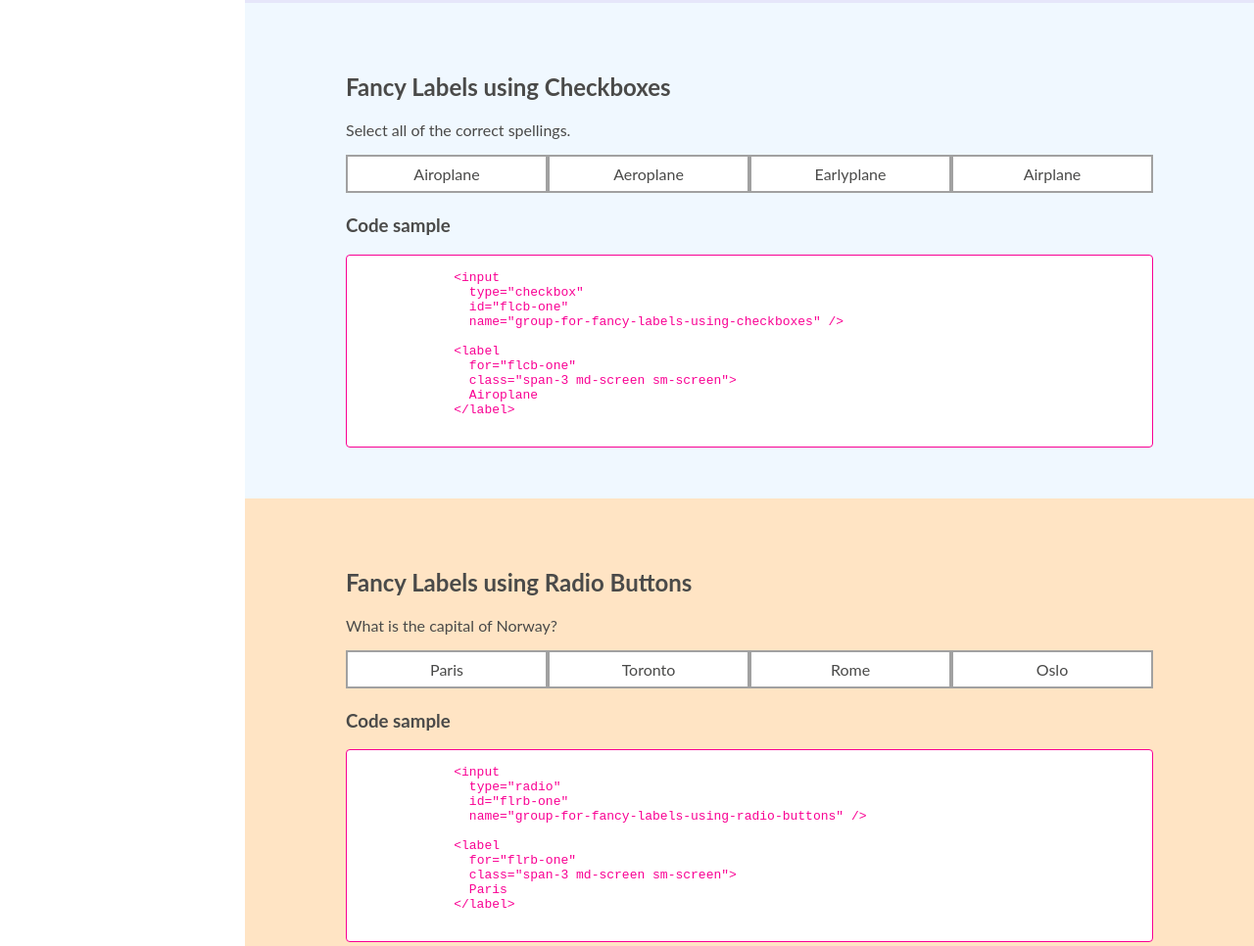
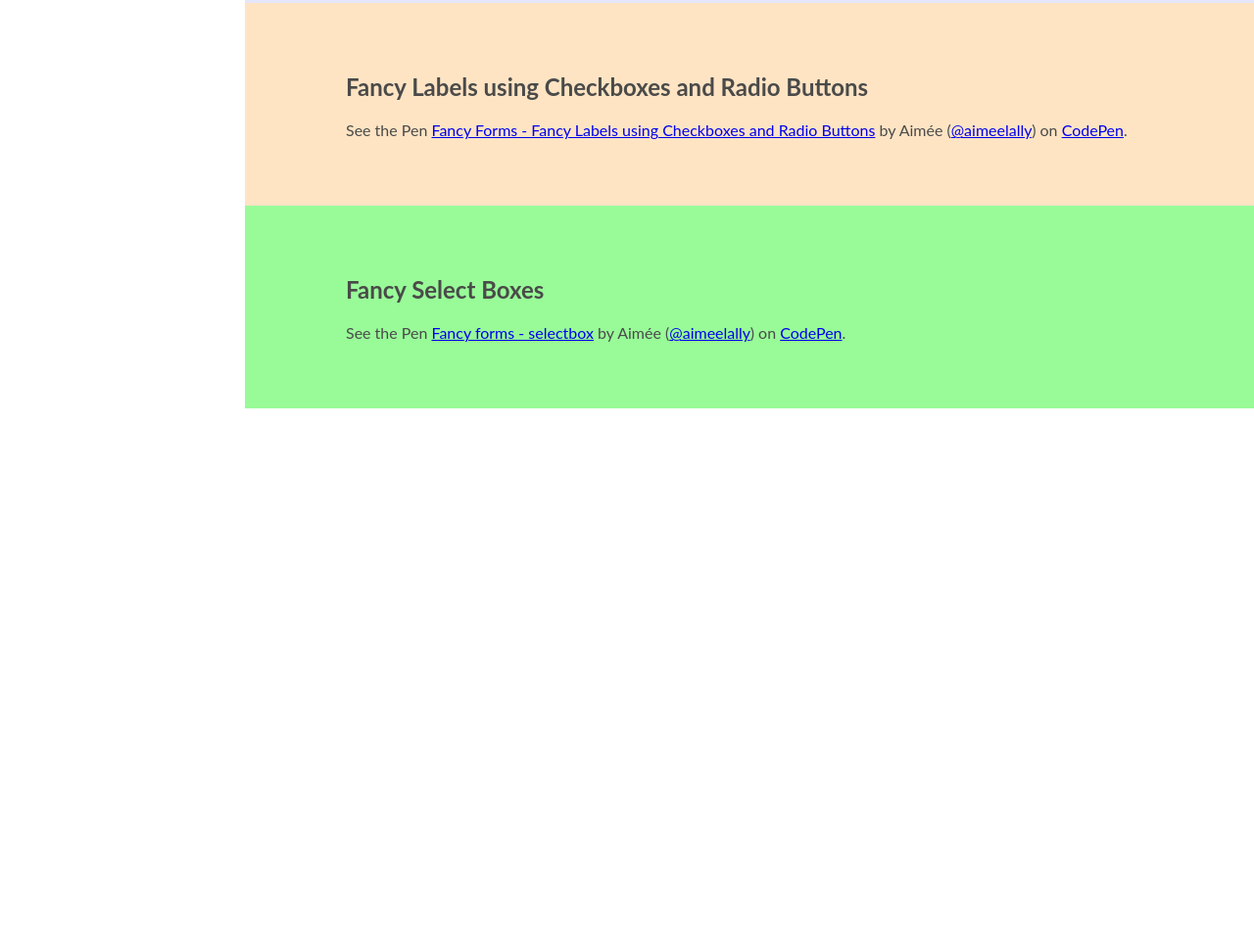
Before and after one commit to aimeelally/fancy-forms, a website: page index.html in a window 1280 px wide. Shown: the part 1031-1997 px from the top of the page at 98% size. After the commit the page ends 1448 px from the top, so only its background shows below. Drawn offline with Linux system fonts and the light colour scheme; a script that the page names is missing.

Commit message:
add fancy labels

```diff
--- a/index.html
+++ b/index.html
@@ -18,6 +18,11 @@
       Fancy Input Boxes
     </a>
     <a
+      href="#fancy-select-boxes"
+      class="btn-3 block margin-bottom">
+      Fancy Selectboxes
+    </a>
+    <a
       href="#fancy-radio-buttons"
       class="btn-3 block margin-bottom">
       Fancy Radio Buttons
@@ -33,24 +38,14 @@
       Fancy Radio Buttons with Images
     </a>
     <a
-      href="#fancy-labels-using-radio-buttons"
-      class="btn-3 block margin-bottom">
-      Fancy Labels using Radio Buttons
-    </a>
-    <a
       href="#fancy-checkboxes-with-images"
       class="btn-3 block margin-bottom">
       Fancy Checkboxes with Images
     </a>
     <a
-      href="#fancy-labels-using-checkboxes"
+      href="#fancy-labels"
       class="btn-3 block margin-bottom">
-      Fancy Labels using Checkboxes
-    </a>
-    <a
-      href="#fancy-select-boxes"
-      class="btn-3 block margin-bottom">
-      Fancy Selectboxes
+      Fancy Labels using Checkboxes and Radio Buttons
     </a>
   </aside>
 
@@ -136,115 +131,16 @@
 
 
 
-      <!-- FANCY LABELS USING CHECKBOXES -->
-
-      <div class="
-                  span-12
-                  page-padding
-                  bg-blue">
-        <h2 id="fancy-labels-using-checkboxes">Fancy Labels using Checkboxes</h2>
-        <p>Select all of the correct spellings.</p>
-        <div class="fancy-labels">
-          <input
-            type="checkbox"
-            id="flcb-one"
-            name="group-for-fancy-labels-using-checkboxes" />
-          <label
-            for="flcb-one"
-            class="span-3 md-screen sm-screen">
-            Airoplane
-          </label>
-          <input
-            type="checkbox"
-            id="flcb-two"
-            name="group-for-fancy-labels-using-checkboxes" />
-          <label
-            for="flcb-two"
-            class="span-3 md-screen sm-screen">
-            Aeroplane
-          </label>
-          <input
-            type="checkbox"
-            id="flcb-three"
-            name="group-for-fancy-labels-using-checkboxes" />
-          <label
-            for="flcb-three"
-            class="span-3 md-screen sm-screen">
-            Earlyplane
-          </label>
-          <input
-            type="checkbox"
-            id="flcb-four"
-            name="group-for-fancy-labels-using-checkboxes" />
-          <label
-            for="flcb-four"
-            class="span-3 md-screen sm-screen">
-            Airplane
-          </label>
-        </div>
-
-        <div class="span-12">
-          <h3>Code sample</h3>
-          <pre>
-            <code>
-              &lt;input
-                type="checkbox"
-                id="flcb-one"
-                name="group-for-fancy-labels-using-checkboxes" />
-
-              &lt;label
-                for="flcb-one"
-                class="span-3 md-screen sm-screen">
-                Airoplane
-              &lt;/label>
-            </code>
-          </pre>
-        </div>
-
-      </div>
-
-
-
-
-      <!-- FANCY LABELS USING RADIO BUTTONS -->
+      <!-- FANCY LABELS USING CHECKBOXES & RADIO BUTTONS -->
 
       <div class="
                   span-12
                   page-padding
                   bg-orange">
-        <h2 id="fancy-labels-using-radio-buttons">Fancy Labels using Radio Buttons</h2>
-        <p>What is the capital of Norway?</p>
-        <div class="fancy-labels">
-          <input type="radio" id="flrb-one" name="group-for-fancy-labels-using-radio-buttons" />
-          <label for="flrb-one" class="span-3 md-screen sm-screen">Paris</label>
+        <h2 id="fancy-labels">Fancy Labels using Checkboxes and Radio Buttons</h2>
 
-          <input type="radio" id="flrb-two" name="group-for-fancy-labels-using-radio-buttons" />
-          <label for="flrb-two" class="span-3 md-screen sm-screen">Toronto</label>
-
-          <input type="radio" id="flrb-three" name="group-for-fancy-labels-using-radio-buttons" />
-          <label for="flrb-three" class="span-3 md-screen sm-screen">Rome</label>
-
-          <input type="radio" id="flrb-four" name="group-for-fancy-labels-using-radio-buttons" />
-          <label for="flrb-four" class="span-3 md-screen sm-screen">Oslo</label>
-
-        </div>
-        <div class="span-12">
-          <h3>Code sample</h3>
-          <pre>
-            <code>
-              &lt;input
-                type="radio"
-                id="flrb-one"
-                name="group-for-fancy-labels-using-radio-buttons" />
-
-              &lt;label
-                for="flrb-one"
-                class="span-3 md-screen sm-screen">
-                Paris
-              &lt;/label>
-            </code>
-          </pre>
-        </div>
+        <p data-height="265" data-theme-id="0" data-slug-hash="WJVQgG" data-default-tab="css,result" data-user="aimeelally" data-embed-version="2" data-pen-title="Fancy Forms - Fancy Labels using Checkboxes and Radio Buttons" class="codepen">See the Pen <a href="https://codepen.io/aimeelally/pen/WJVQgG/">Fancy Forms - Fancy Labels using Checkboxes and Radio Buttons</a> by Aimée (<a href="https://codepen.io/aimeelally">@aimeelally</a>) on <a href="https://codepen.io">CodePen</a>.</p>
+        <script async src="https://static.codepen.io/assets/embed/ei.js"></script>
 
       </div>
 
--- a/styles/fancy-forms/_fancy-labels.scss
+++ b/styles/fancy-forms/_fancy-labels.scss
@@ -10,21 +10,22 @@
     text-align: center;
     margin-bottom: 0.2em; //provides a gap between options on smaller screens
     transition: all 0.2s ease-in-out;
-    &:hover {
+  }
+
+  input[type="radio"],
+  input[type="checkbox"] {
+    opacity: 0;
+    position: absolute;
+    &:not(:disabled):hover + label {
       @include border-2($ff-color-label-hover);
       color: $ff-color-label-text-hover;
       transition: all 0.2s ease-in-out;
     }
-  }
-
-  input {
-    opacity: 0;
-    position: absolute;
-    &:focus + label {
+    &:not(:disabled):focus + label {
       @include focus-box-shadow-input($ff-color-label-focused)
     }
-    &:checked + label,
-    &:active + label {
+    &:not(:disabled):checked + label,
+    &:not(:disabled):active + label {
       background-color: $ff-color-label-checked;
       @include border-2($ff-color-label-checked);
       color: $ff-color-label-text-checked;
@@ -32,24 +33,13 @@
     }
   }
 
+  //DISABLED
+  input[type="radio"]:disabled + label,
+  input[type="checkbox"]:disabled + label{
+    opacity: 0.8;
+    cursor: not-allowed;
+  }
+
 }
 
 /*** FANCY LABELS USING CHECKBOXES & RADIO BUTTONS ***/
-
-/*
-EXAMPLE USE: RADIO BUTTONS
-<radiogroup class="fancy-labels splan-12">
-  <input ng-model="po.selectCourse" type="radio" id="jc" value="1" name="selectCourse" checked="checked"></input>
-  <label class="splan-6" for="jc">Junior Cert</label>
-  <input ng-model="po.selectCourse" class="" type="radio" value="2" id="ty" name="selectCourse"></input>
-  <label class="splan-6" for="ty">Transition Year</label>
-</radiogroup>
-
-EXAMPLE USE: CHECKBOXES
-<div class="fancy-labels splan-12">
-  <input ng-model="jc" type="checkbox" id="jc"></input>
-  <label for="jc" class="splan-3">Junior Cert</label>
-  <input ng-model="ty" type="checkbox" id="ty"></input>
-  <label for="ty" class="splan-3">Transition Year</label>
-</div>
-*/
```
Also changed, not shown: styles/base.css.
